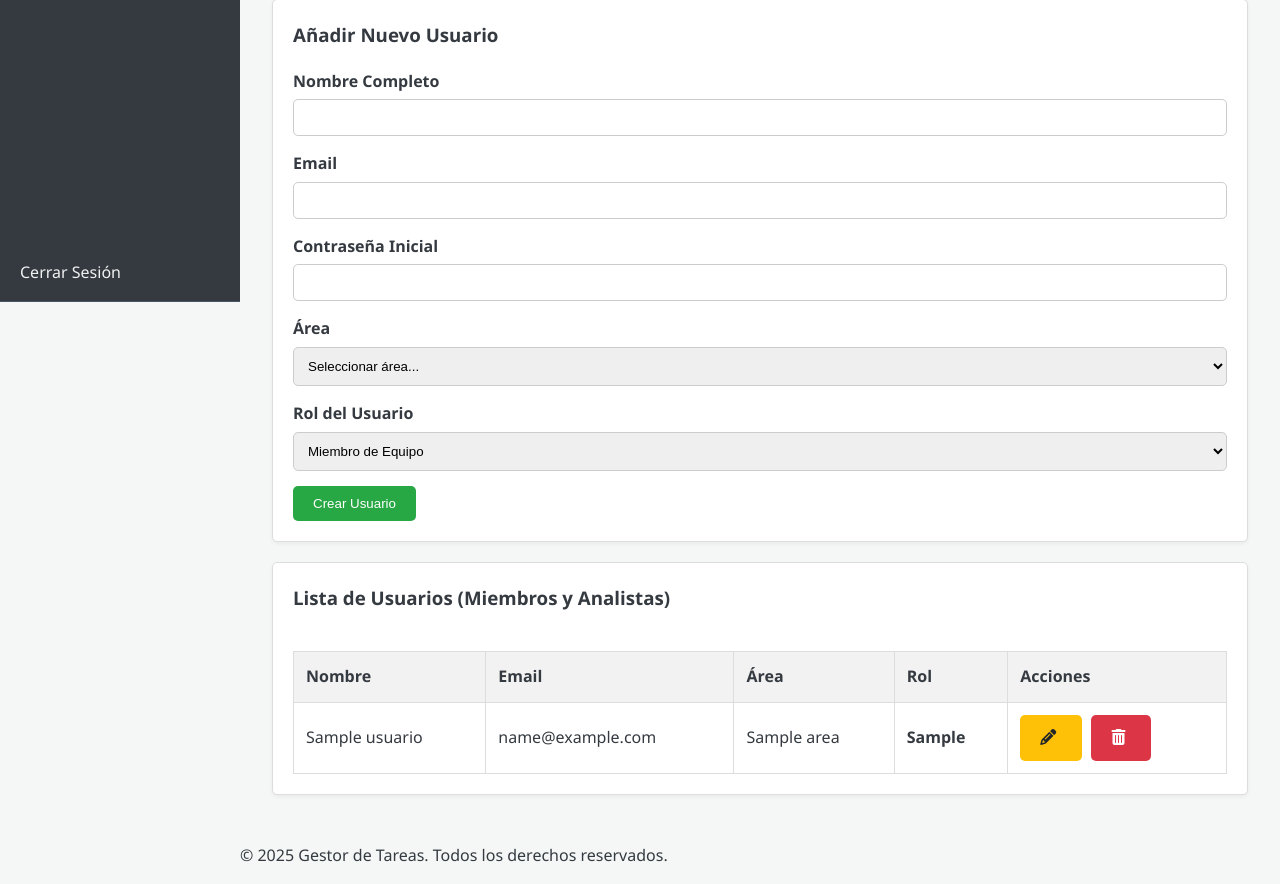
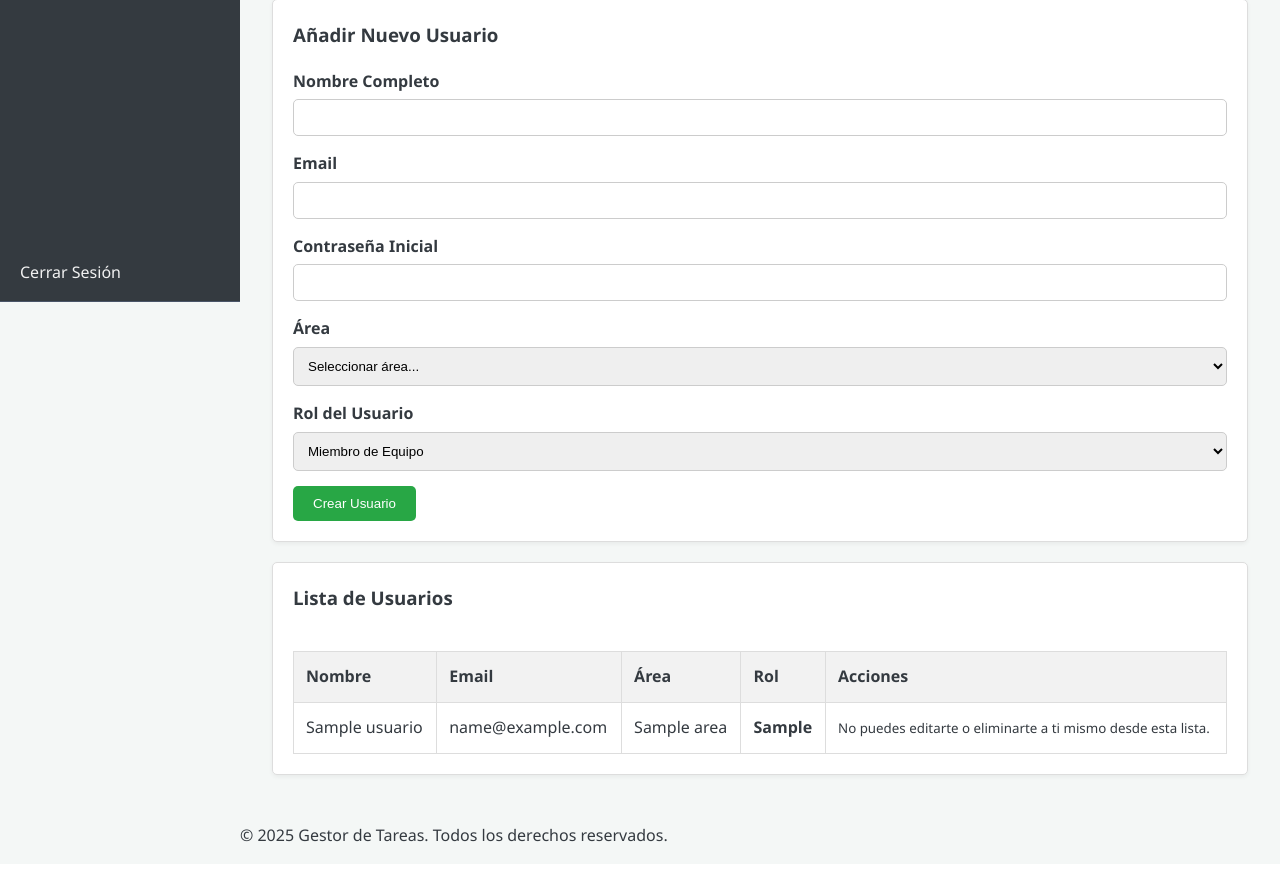
Before and after one commit to andreyvillamarin/marketing-comfa, a PHP site: page /miembros.php in a window 1280 px wide. Shown: the part 498-1382 px from the top of the page. After the commit the page ends 1340 px from the top, so only its background shows below. Run offline with PHP 8.4, Linux system fonts and the light colour scheme; the visitor is signed in with stand-in values (Sample User, id 1); tables that the repository leaves empty or names only in its code hold one stand-in row (values such as "Sample post"); some libraries are stand-ins or nearby versions.

Commit message:
Feature: Add Superadministrator Role
This commit introduces the ability for administrators to create and edit other super-administrators from the 'Gestionar Equipo' section.

- The user creation form in `admin/miembros.php` now includes 'Superadministrador' as a role option.
- The server-side validation in `admin/miembros.php` is updated to allow 'admin' as a valid role upon creation.
- The user list now displays all users, including other administrators.
- The user editing form in `admin/editar_miembro.php` is updated to allow assigning the 'Superadministrador' role.
- Safeguards are in place to prevent an administrator from editing their own account or being deleted.

```diff
--- a/admin/miembros.php
+++ b/admin/miembros.php
@@ -28,7 +28,7 @@ if ($_SERVER['REQUEST_METHOD'] === 'POST') {
         $id_area = $_POST['id_area'];
         $rol = $_POST['rol']; // Nuevo campo
 
-        if (!empty($nombre_completo) && !empty($email) && !empty($password) && !empty($id_area) && in_array($rol, ['miembro', 'analista'])) {
+        if (!empty($nombre_completo) && !empty($email) && !empty($password) && !empty($id_area) && in_array($rol, ['miembro', 'analista', 'admin'])) {
             $hashed_password = password_hash($password, PASSWORD_DEFAULT);
             try {
                 $stmt = $pdo->prepare("INSERT INTO usuarios (nombre_completo, email, password, rol, id_area) VALUES (?, ?, ?, ?, ?)");
@@ -99,7 +99,7 @@ if ($_SERVER['REQUEST_METHOD'] === 'GET') {
 }
 
 $areas = $pdo->query("SELECT * FROM areas ORDER BY nombre_area")->fetchAll();
-$miembros = $pdo->query("SELECT u.*, a.nombre_area FROM usuarios u LEFT JOIN areas a ON u.id_area = a.id_area WHERE u.rol != 'admin' ORDER BY u.rol, u.nombre_completo")->fetchAll();
+$miembros = $pdo->query("SELECT u.*, a.nombre_area FROM usuarios u LEFT JOIN areas a ON u.id_area = a.id_area ORDER BY u.rol, u.nombre_completo")->fetchAll();
 
 include '../includes/header_admin.php';
 ?>
@@ -125,13 +125,13 @@ include '../includes/header_admin.php';
             <div class="form-group"><label for="email">Email</label><input type="email" name="email" required></div>
             <div class="form-group"><label for="password">Contraseña Inicial</label><input type="text" name="password" required></div>
             <div class="form-group"><label for="id_area">Área</label><select name="id_area" required><option value="">Seleccionar área...</option><?php foreach ($areas as $area): ?><option value="<?php echo $area['id_area']; ?>"><?php echo e($area['nombre_area']); ?></option><?php endforeach; ?></select></div>
-            <div class="form-group"><label for="rol">Rol del Usuario</label><select name="rol" required><option value="miembro" selected>Miembro de Equipo</option><option value="analista">Analista</option></select></div>
+            <div class="form-group"><label for="rol">Rol del Usuario</label><select name="rol" required><option value="miembro" selected>Miembro de Equipo</option><option value="analista">Analista</option><option value="admin">Superadministrador</option></select></div>
             <button type="submit" name="crear_miembro" class="btn btn-success">Crear Usuario</button>
         </form>
     </div>
 </div>
 <div class="card" style="margin-top: 20px;">
-    <h3>Lista de Usuarios (Miembros y Analistas)</h3>
+    <h3>Lista de Usuarios</h3>
     <div class="table-wrapper">
         <table>
             <thead><tr><th>Nombre</th><th>Email</th><th>Área</th><th>Rol</th><th>Acciones</th></tr></thead>
@@ -143,8 +143,14 @@ include '../includes/header_admin.php';
                     <td><?php echo e($miembro['nombre_area'] ?? 'N/A'); ?></td>
                     <td><strong><?php echo e(ucfirst($miembro['rol'])); ?></strong></td>
                     <td class="actions">
-                        <a href="editar_miembro.php?id=<?php echo $miembro['id_usuario']; ?>" class="btn btn-warning" title="Editar Usuario"><i class="fas fa-pencil-alt"></i></a>
-                        <a href="miembros.php?eliminar_miembro=<?php echo $miembro['id_usuario']; ?>" class="btn btn-danger" title="Eliminar Usuario" onclick="return confirm('¿Estás seguro?')"><i class="fas fa-trash-can"></i></a>
+                        <?php if ($miembro['id_usuario'] !== $_SESSION['user_id']): ?>
+                            <a href="editar_miembro.php?id=<?php echo $miembro['id_usuario']; ?>" class="btn btn-warning" title="Editar Usuario"><i class="fas fa-pencil-alt"></i></a>
+                            <?php if ($miembro['rol'] !== 'admin'): ?>
+                                <a href="miembros.php?eliminar_miembro=<?php echo $miembro['id_usuario']; ?>" class="btn btn-danger" title="Eliminar Usuario" onclick="return confirm('¿Estás seguro?')"><i class="fas fa-trash-can"></i></a>
+                            <?php endif; ?>
+                        <?php else: ?>
+                            <small>No puedes editarte o eliminarte a ti mismo desde esta lista.</small>
+                        <?php endif; ?>
                     </td>
                 </tr>
                 <?php endforeach; ?>
```
Also changed, not shown: admin/editar_miembro.php (+9 -3 lines).
